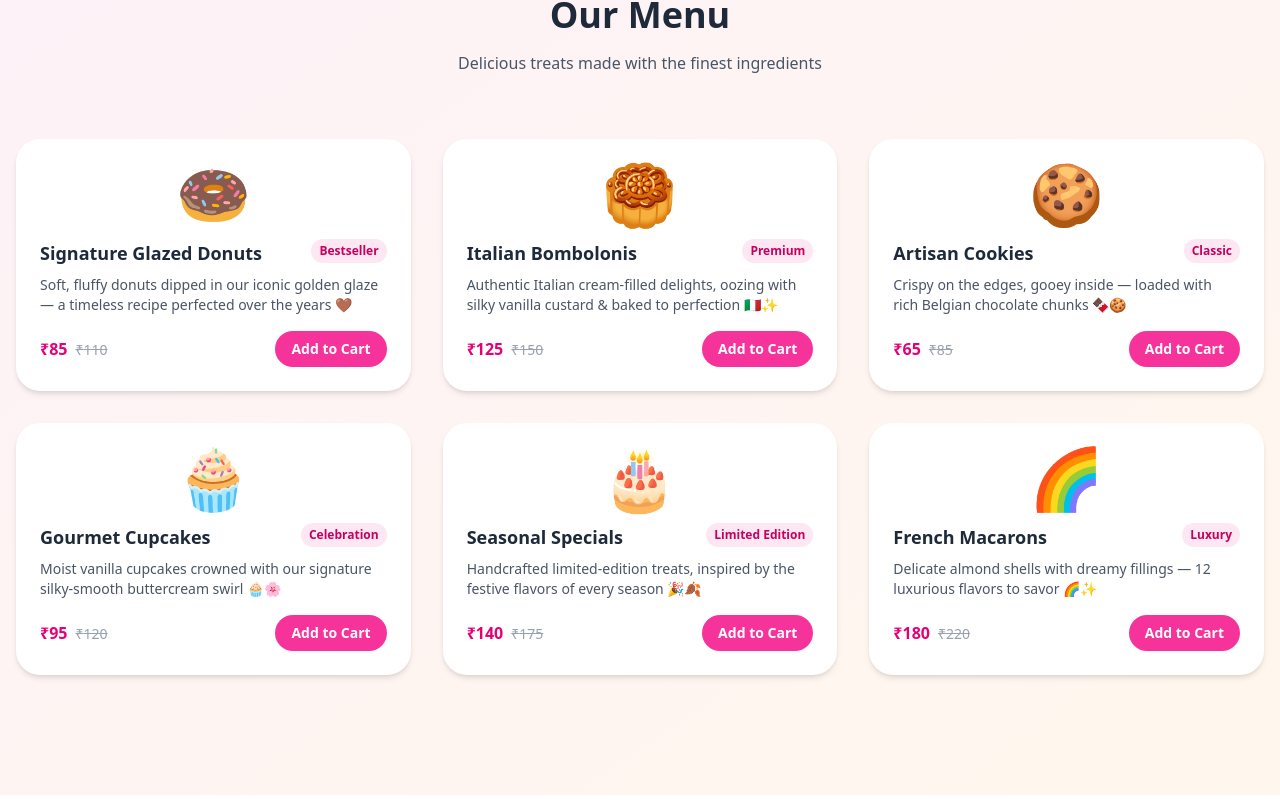
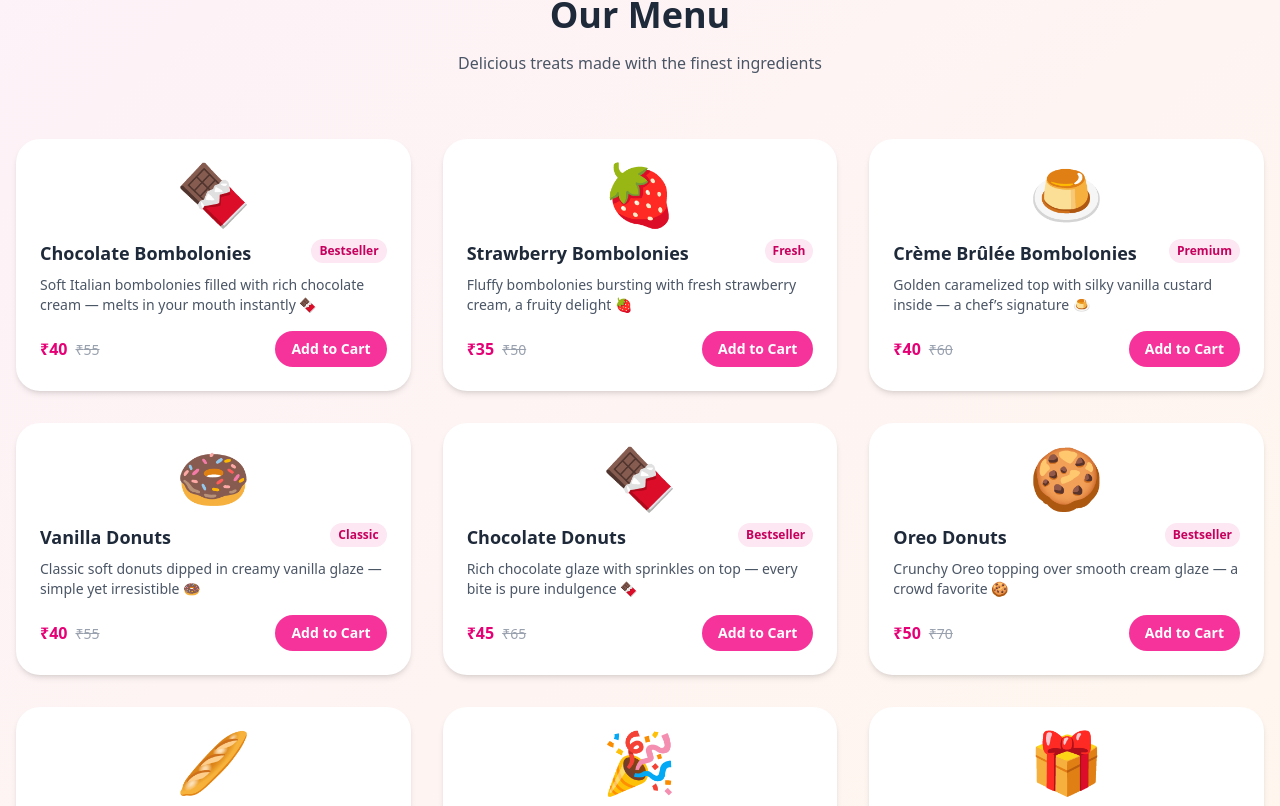
Before and after one commit to saurav84ya/Fluffy_Cravingss_web_2, a Next.js app: page / in a window 1280 px wide. Shown: the part 1454-2260 px from the top of the page. Built offline with nearby package versions, Linux system fonts and the light colour scheme.

Commit message:
first commit6

```diff
--- a/src/app/page.js
+++ b/src/app/page.js
@@ -60,80 +60,126 @@ const FluffyCravingss = () => {
     age--;
   }
 
- const menuItems = [
+const menuItems = [
   {
     id: 1,
-    name: "Signature Glazed Donuts",
+    name: "Chocolate Bombolonies",
+    category: "Bombolonies",
     description:
-      "Soft, fluffy donuts dipped in our iconic golden glaze — a timeless recipe perfected over the years 🤎",
-    price: "85",
-    originalPrice: "110",
-    image: "🍩",
+      "Soft Italian bombolonies filled with rich chocolate cream — melts in your mouth instantly 🍫",
+    price: "40",
+    originalPrice: "55",
+    image: "🍫",
     rating: 4.9,
-    orders: "2.1k",
-    tags: ["Bestseller", "Gluten-Free Option"],
+    orders: "1.2k",
+    tags: ["Bestseller", "Chocolate Lover"],
   },
   {
     id: 2,
-    name: "Italian Bombolonis",
+    name: "Strawberry Bombolonies",
+    category: "Bombolonies",
     description:
-      "Authentic Italian cream-filled delights, oozing with silky vanilla custard & baked to perfection 🇮🇹✨",
-    price: "125",
-    originalPrice: "150",
-    image: "🥮",
+      "Fluffy bombolonies bursting with fresh strawberry cream, a fruity delight 🍓",
+    price: "35",
+    originalPrice: "50",
+    image: "🍓",
+    rating: 4.8,
+    orders: "980",
+    tags: ["Fresh", "Fruity"],
+  },
+  {
+    id: 3,
+    name: "Crème Brûlée Bombolonies",
+    category: "Bombolonies",
+    description:
+      "Golden caramelized top with silky vanilla custard inside — a chef’s signature 🍮",
+    price: "40",
+    originalPrice: "60",
+    image: "🍮",
     rating: 5.0,
-    orders: "1.8k",
+    orders: "756",
     tags: ["Premium", "Chef's Special"],
   },
   {
-    id: 3,
-    name: "Artisan Cookies",
+    id: 4,
+    name: "Vanilla Donuts",
+    category: "Donuts",
     description:
-      "Crispy on the edges, gooey inside — loaded with rich Belgian chocolate chunks 🍫🍪",
-    price: "65",
-    originalPrice: "85",
-    image: "🍪",
-    rating: 4.8,
-    orders: "3.2k",
+      "Classic soft donuts dipped in creamy vanilla glaze — simple yet irresistible 🍩",
+    price: "40",
+    originalPrice: "55",
+    image: "🍩",
+    rating: 4.7,
+    orders: "1.5k",
     tags: ["Classic", "Kids Favorite"],
   },
   {
-    id: 4,
-    name: "Gourmet Cupcakes",
+    id: 5,
+    name: "Chocolate Donuts",
+    category: "Donuts",
     description:
-      "Moist vanilla cupcakes crowned with our signature silky-smooth buttercream swirl 🧁🌸",
-    price: "95",
-    originalPrice: "120",
-    image: "🧁",
+      "Rich chocolate glaze with sprinkles on top — every bite is pure indulgence 🍫",
+    price: "45",
+    originalPrice: "65",
+    image: "🍫",
     rating: 4.9,
-    orders: "1.5k",
-    tags: ["Celebration", "Custom Design"],
-  },
-  {
-    id: 5,
-    name: "Seasonal Specials",
-    description:
-      "Handcrafted limited-edition treats, inspired by the festive flavors of every season 🎉🍂",
-    price: "140",
-    originalPrice: "175",
-    image: "🎂",
-    rating: 5.0,
-    orders: "892",
-    tags: ["Limited Edition", "Seasonal"],
+    orders: "2.3k",
+    tags: ["Bestseller", "Choco Blast"],
   },
   {
     id: 6,
-    name: "French Macarons",
+    name: "Oreo Donuts",
+    category: "Donuts",
     description:
-      "Delicate almond shells with dreamy fillings — 12 luxurious flavors to savor 🌈✨",
-    price: "180",
-    originalPrice: "220",
-    image: "🌈",
-    rating: 4.7,
-    orders: "654",
-    tags: ["Luxury", "Gift Box Available"],
+      "Crunchy Oreo topping over smooth cream glaze — a crowd favorite 🍪",
+    price: "50",
+    originalPrice: "70",
+    image: "🍪",
+    rating: 5.0,
+    orders: "3.1k",
+    tags: ["Bestseller", "Youth Favorite"],
+  },
+  {
+    id: 7,
+    name: "Small Box of Churros with Chocolate Dip",
+    category: "Churros",
+    description:
+      "Golden fried churros served with rich chocolate dip — happiness in a box 🥖",
+    price: "70",
+    originalPrice: "90",
+    image: "🥖",
+    rating: 4.6,
+    orders: "824",
+    tags: ["Classic", "Snack Box"],
+  },
+  {
+    id: 8,
+    name: "Large Box of Churros with Chocolate Dip",
+    category: "Churros",
+    description:
+      "Share the joy! Bigger box of crispy churros with extra chocolate dip 🎉",
+    price: "100",
+    originalPrice: "130",
+    image: "🎉",
+    rating: 4.8,
+    orders: "1.1k",
+    tags: ["Family Pack", "Party Special"],
+  },
+  {
+    id: 9,
+    name: "Special Gift Combo",
+    category: "Combo",
+    description:
+      "Includes: 1 Oreo Madness Donut + 2 Chocolate Bombolonies or 1 Chocolate Donut 🎁",
+    price: "200",
+    originalPrice: "250",
+    image: "🎁",
+    rating: 5.0,
+    orders: "643",
+    tags: ["Gift Box", "Celebration"],
   },
 ];
+
 
 
   const testimonials = [
@@ -179,7 +225,7 @@ const FluffyCravingss = () => {
 
 
     {
-      id: 4,
+      id: 5,
       name: "Shiddhvi",
       role: "Makeup artist",
       text:"Bomobolonies were too goood bbg They were full of sweetness ,and very soft My whole family loved it🩷🤌🏻",
--- a/src/components/Footer.js
+++ b/src/components/Footer.js
@@ -97,7 +97,7 @@ export default function Footer({ scrollToSection, ownerEmail, ownerNumber }) {
         {/* Developer Credits Section */}
         <div className="border-t border-gray-800 mt-8 pt-8 text-center text-gray-400 space-y-3">
           <p className="text-sm">
-            © 2024 Fluffy Cravingss. Made with ❤️ for sweet dreams and delicious treats.
+            © 2025 Fluffy Cravingss. Made with ❤️ for sweet dreams and delicious treats.
           </p>
           <div className="text-xs space-y-2">
 
```
